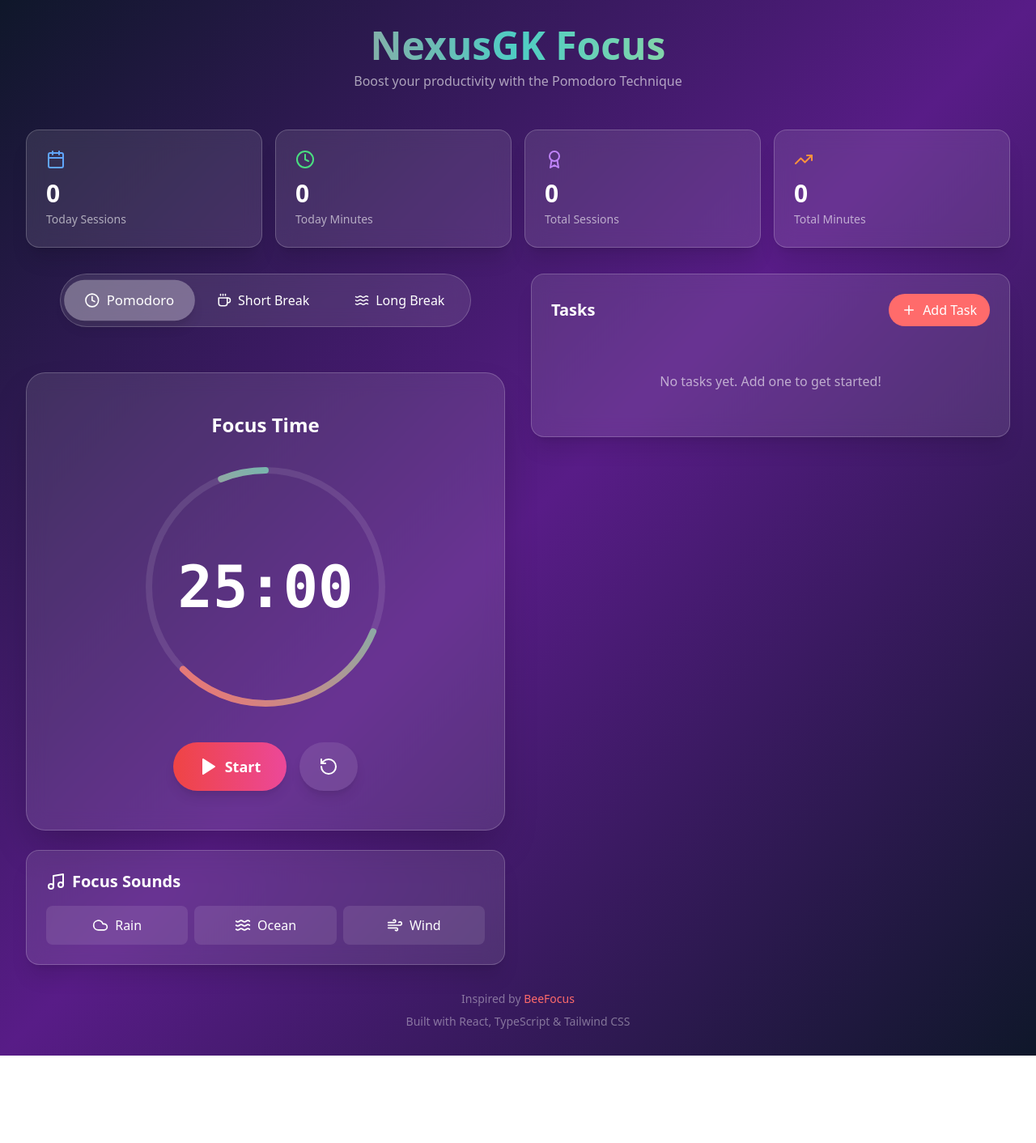
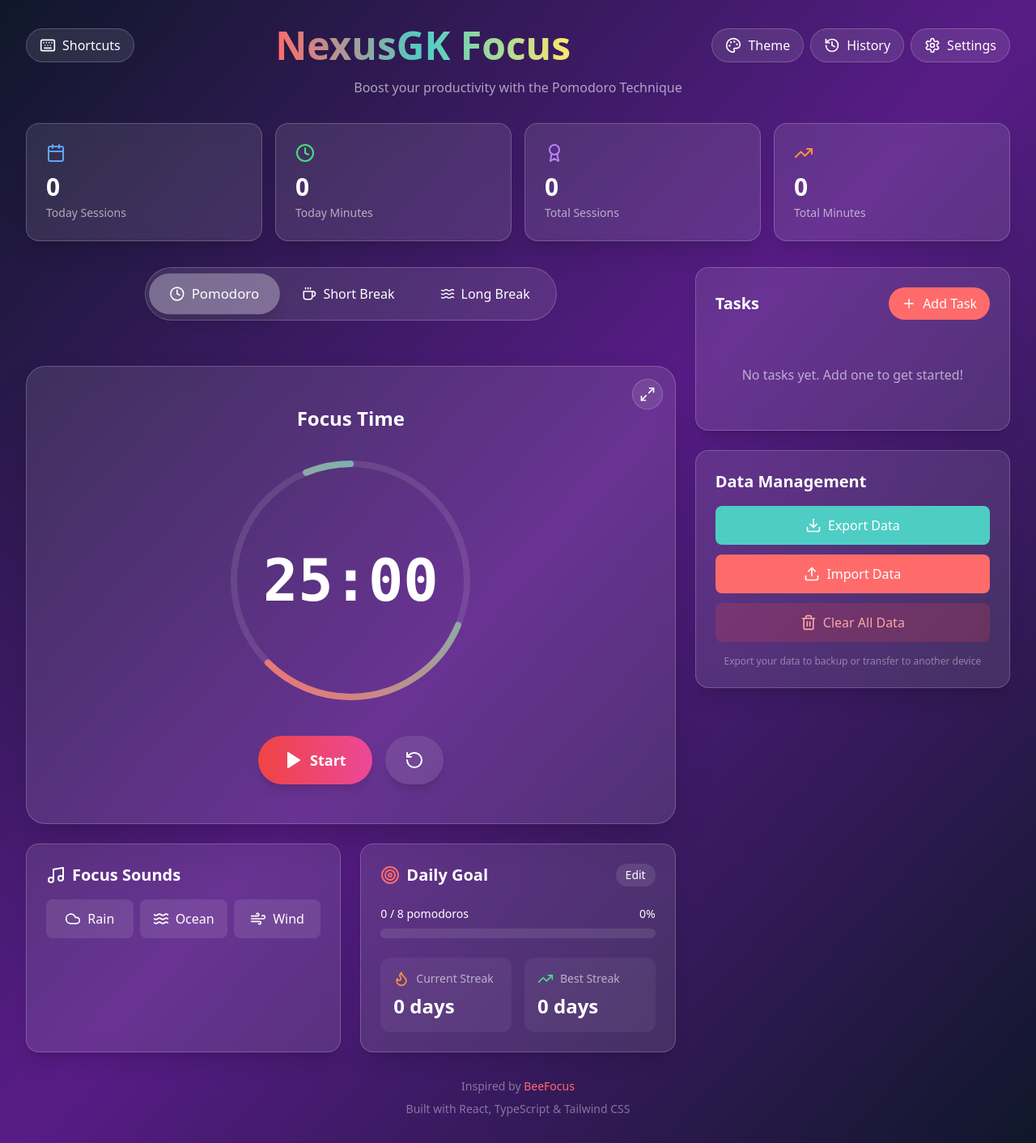
Before and after one commit to NexusGK-Softwares-Company/NexusGK_Focus, a React (Vite) app: page / in a window 1280 px wide. Shown: the whole page at 81% size. Before the commit the page ends 1304 px from the top, so only its background shows below. Built offline with nearby package versions, Linux system fonts and the light colour scheme.

Commit message:
Revise README.md to enhance feature descriptions and improve organization. Update App component layout with new focus mode, keyboard shortcuts, and session history functionality. Introduce customizable settings and data management options.

```diff
--- a/src/App.tsx
+++ b/src/App.tsx
@@ -280,10 +280,46 @@ function App() {
     <div className="min-h-screen p-4 md:p-8">
       <div className="max-w-7xl mx-auto">
         {/* Header */}
-        <header className="text-center mb-12">
-          <h1 className="text-5xl font-bold mb-2 bg-gradient-to-r from-primary via-secondary to-accent bg-clip-text text-transparent">
+        <header className="text-center mb-8">
+          <div className="flex items-center justify-between mb-4">
+            <div className="flex gap-2">
+              <button
+                onClick={() => setShowKeyboardShortcuts(true)}
+                className="glass px-4 py-2 rounded-full flex items-center gap-2 hover:bg-white/20 transition-all"
+                title="Keyboard Shortcuts"
+              >
+                <Keyboard size={20} />
+                <span className="hidden sm:inline">Shortcuts</span>
+              </button>
+            </div>
+
+            <h1 className="text-4xl md:text-5xl font-bold bg-gradient-to-r from-primary via-secondary to-accent bg-clip-text text-transparent">
               NexusGK Focus
             </h1>
+
+            <div className="flex gap-2">
+              <ThemeSelector
+                currentTheme={currentTheme}
+                onThemeChange={setCurrentTheme}
+              />
+              <button
+                onClick={() => setShowHistory(true)}
+                className="glass px-4 py-2 rounded-full flex items-center gap-2 hover:bg-white/20 transition-all"
+                title="Session History"
+              >
+                <History size={20} />
+                <span className="hidden sm:inline">History</span>
+              </button>
+              <button
+                onClick={() => setShowSettings(true)}
+                className="glass px-4 py-2 rounded-full flex items-center gap-2 hover:bg-white/20 transition-all"
+                title="Settings"
+              >
+                <SettingsIcon size={20} />
+                <span className="hidden sm:inline">Settings</span>
+              </button>
+            </div>
+          </div>
           <p className="text-white/60">Boost your productivity with the Pomodoro Technique</p>
         </header>
 
@@ -291,12 +327,14 @@ function App() {
         <Stats stats={stats} />
 
         {/* Main Content */}
-        <div className="grid lg:grid-cols-2 gap-8 mb-8">
-          {/* Timer Section */}
-          <div className="space-y-6">
+        <div className="grid lg:grid-cols-3 gap-6 mb-8">
+          {/* Left Column - Timer */}
+          <div className="lg:col-span-2 space-y-6">
             <div className="flex justify-center">
               <ModeSelector currentMode={mode} onModeChange={setMode} />
             </div>
+
+            <div className="relative">
               <Timer
                 timeLeft={timeLeft}
                 isRunning={isRunning}
@@ -306,26 +344,69 @@ function App() {
                 onPause={pause}
                 onReset={reset}
               />
-            <FocusSounds />
+              <button
+                onClick={() => setShowFocusMode(true)}
+                className="absolute top-4 right-4 p-2 rounded-full glass hover:bg-white/20 transition-all"
+                title="Focus Mode (F)"
+              >
+                <Maximize2 size={20} />
+              </button>
             </div>
 
-          {/* Tasks Section */}
-          <div>
+            <div className="grid md:grid-cols-2 gap-6">
+              <FocusSounds />
+              <Goals
+                dailyGoal={dailyGoal}
+                completedToday={todaysPomodoros}
+                currentStreak={streakData.current}
+                longestStreak={streakData.longest}
+                onSetGoal={setDailyGoal}
+              />
+            </div>
+          </div>
+
+          {/* Right Column - Tasks & Data */}
+          <div className="space-y-6">
             <TaskList
               tasks={tasks}
               onAddTask={handleAddTask}
               onToggleTask={handleToggleTask}
               onDeleteTask={handleDeleteTask}
             />
+            <DataManager
+              onExport={handleExport}
+              onImport={handleImport}
+              onClearData={handleClearData}
+            />
           </div>
         </div>
 
         {/* Footer */}
-        <footer className="text-center text-white/40 text-sm">
+        <footer className="text-center text-white/40 text-sm mt-8">
           <p>Inspired by <a href="https://beefocus.su/pomodoro" target="_blank" rel="noopener noreferrer" className="text-primary hover:text-primary-dark">BeeFocus</a></p>
           <p className="mt-2">Built with React, TypeScript & Tailwind CSS</p>
         </footer>
       </div>
+
+      {/* Modals */}
+      {showSettings && (
+        <Settings
+          settings={settings}
+          onSave={setSettings}
+          onClose={() => setShowSettings(false)}
+        />
+      )}
+
+      {showHistory && (
+        <SessionHistory
+          sessions={sessions}
+          onClose={() => setShowHistory(false)}
+        />
+      )}
+
+      {showKeyboardShortcuts && (
+        <KeyboardShortcuts onClose={() => setShowKeyboardShortcuts(false)} />
+      )}
     </div>
   );
 }
```
Also changed, not shown: 1 other file (tests, documents, lock files or other folders). Lines whose indentation alone changed are shown as unchanged.
